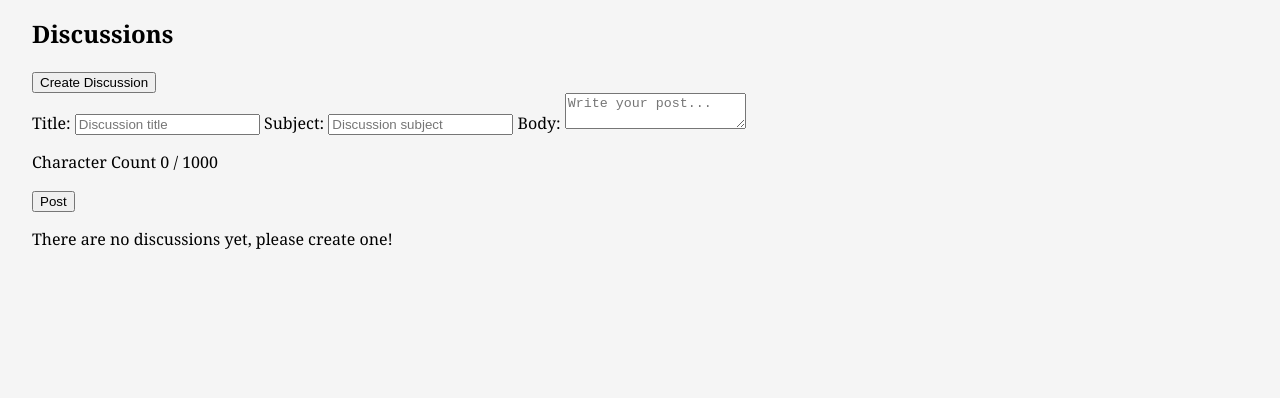
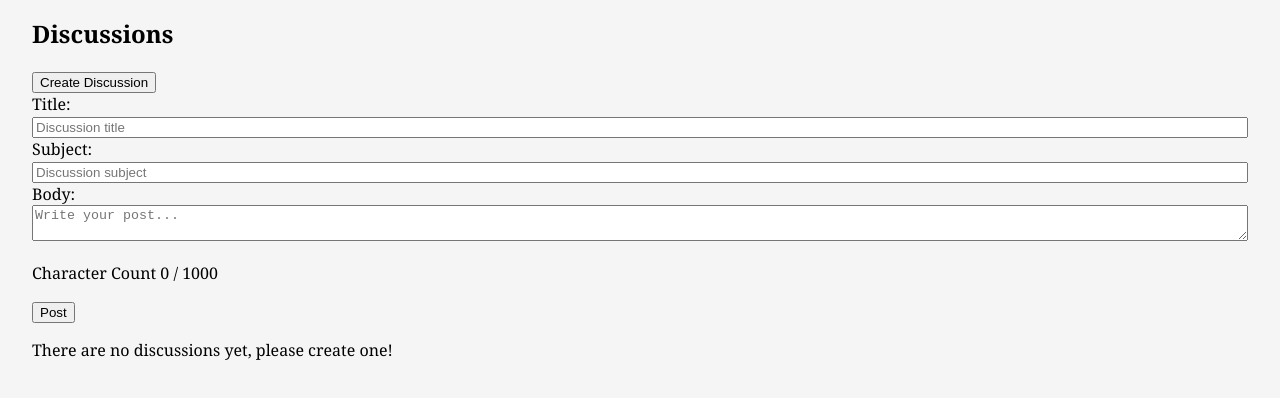
Before and after one commit to darrenbrazas/music-review-platform, a plain HTML site: page discussion.html in a window 1280 px wide. Both pictures are taken after a click on the button "Create Discussion". Shown: the part 112-510 px from the top of the page. Drawn offline with Linux system fonts and the light colour scheme.

Commit message:
Added Minor CSS formatting for discussion.html

```diff
--- a/style.css
+++ b/style.css
@@ -75,3 +75,21 @@ padding-bottom: 1rem;
 
 
 }
+
+#create-discussion-form {
+  display: flex;
+  flex-direction: column;
+  gap: 10px;
+}
+
+/* Make labels align cleanly */
+#create-discussion-form label {
+  font-weight: 500;
+}
+
+/* Make all inputs & textarea same width */
+#create-discussion-form input,
+#create-discussion-form textarea {
+  width: 100%;
+  box-sizing: border-box;
+}
```
